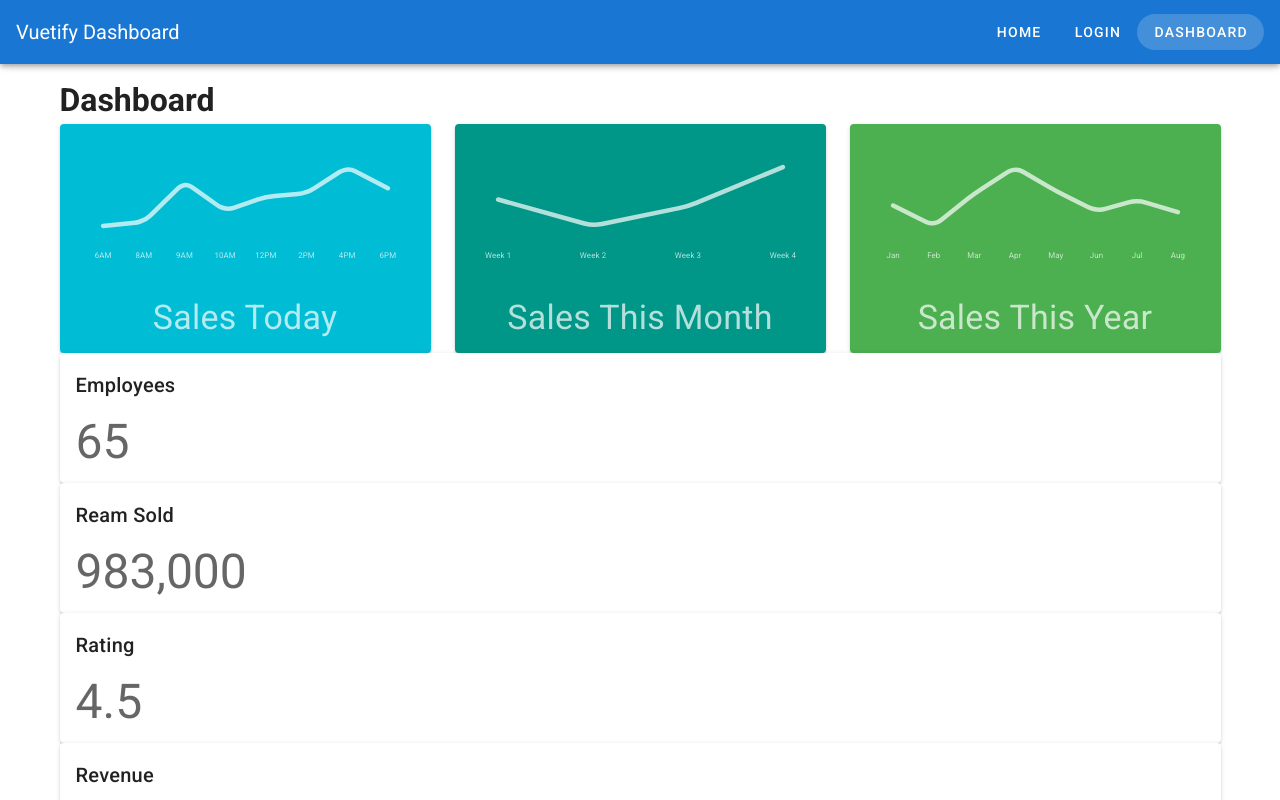
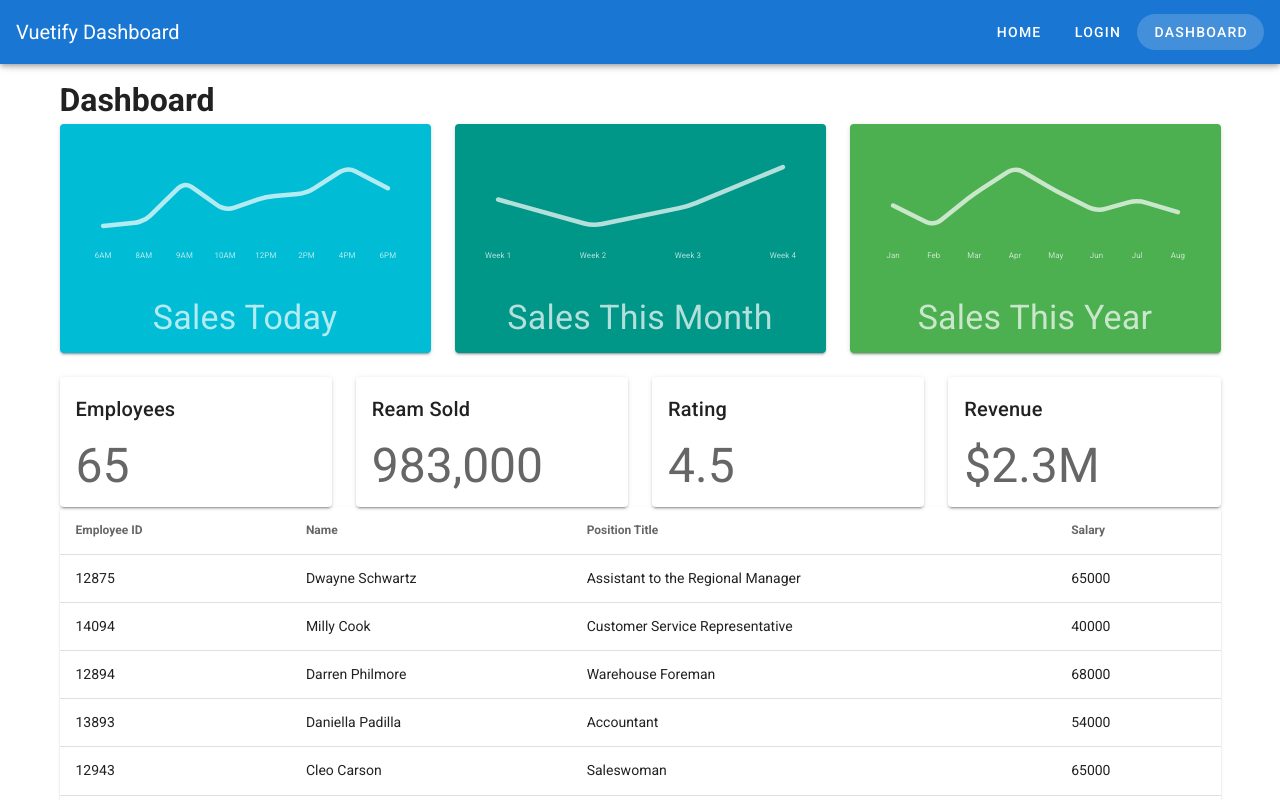
Before and after one commit to Code-Pop/beautify-with-vuetify, a Vue app: page /dashboard in a window 1280 px wide. Shown: the top 800 px of the page. Built offline with nearby package versions, Linux system fonts and the light colour scheme.

Commit message:
:art: feature: Layout StatisticCard in 4 column

```diff
--- a/src/views/Dashboard.vue
+++ b/src/views/Dashboard.vue
@@ -8,11 +8,11 @@
       </v-col>
     </v-row>
 
-    <StatisticCard
-      v-for="statistic in statistics"
-      :key="`${statistic.title}`"
-      :statistic="statistic"
-    />
+    <v-row>
+      <v-col v-for="statistic in statistics" :key="`${statistic.title}`">
+        <StatisticCard :statistic="statistic" />
+      </v-col>
+    </v-row>
 
     <EmployeesTable :employees="employees" @select-employee="setEmployee" />
 
```
